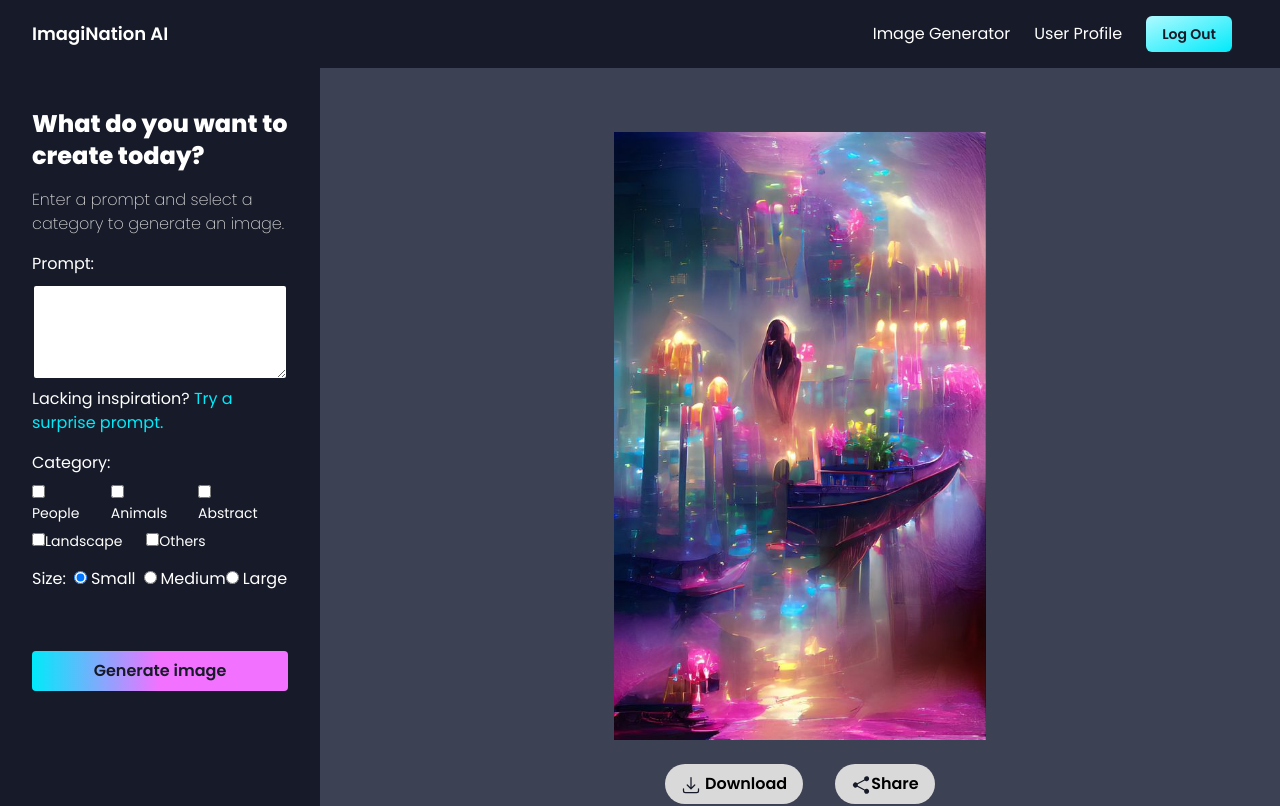
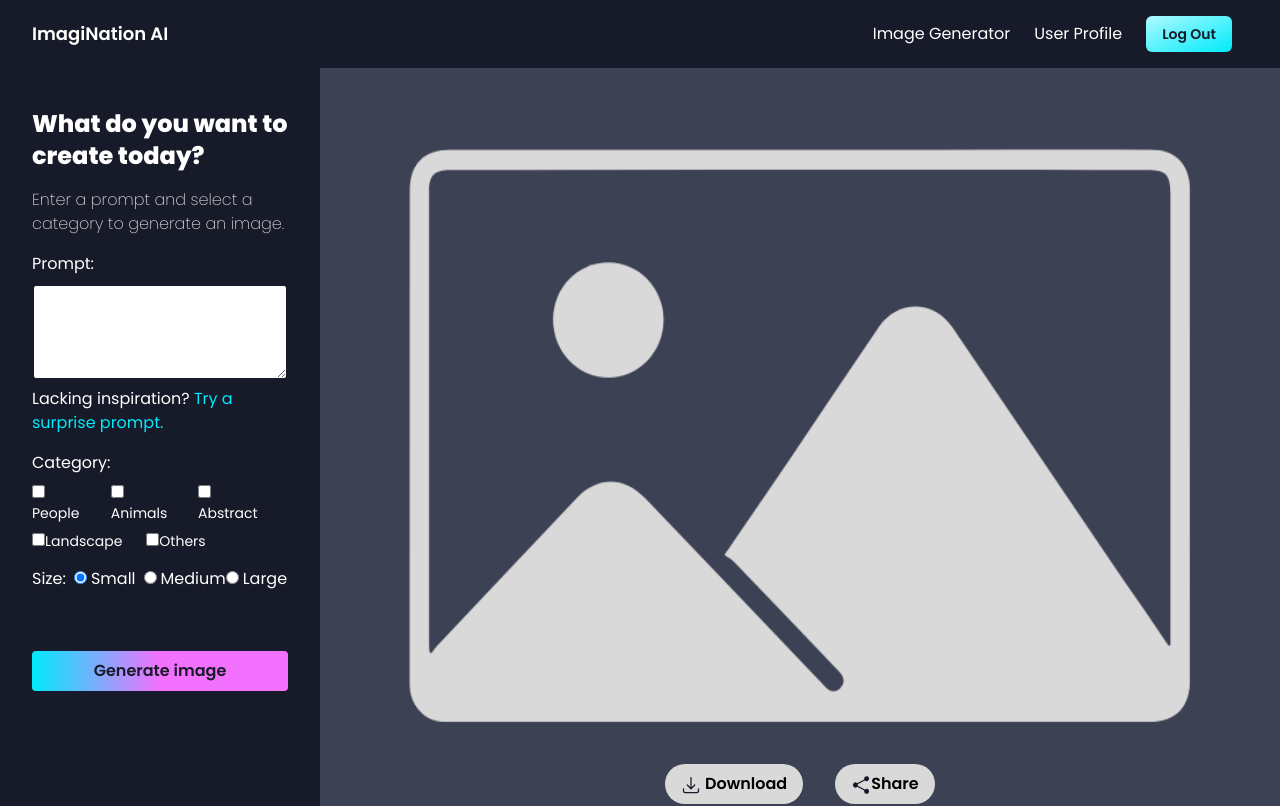
Before and after one commit to lmontejo91/ImagiNationAI_Project, a React (Vite) app in the folder frontend/: page /generator-page/1 in a window 1280 px wide. Shown: the top 806 px of the page. Built offline with nearby package versions, Linux system fonts and the light colour scheme; sample sign-in values are in the browser's storage.

Commit message:
Update GeneratorPage.jsx

```diff
--- a/frontend/src/views/GeneratorPage.jsx
+++ b/frontend/src/views/GeneratorPage.jsx
@@ -290,7 +290,7 @@ const GeneratorPage = () => {
           <img src={form.photo} alt={form.prompt} className="h-[32rem]" />
         ) : (
           <div className="mb-4 mx-auto">
-            <img src={placeholder} alt="Preview Image" className="h-[38rem]" />
+            <img src={preview} alt="Preview Image" className="h-[38rem]" />
           </div>
         )}
 
```
